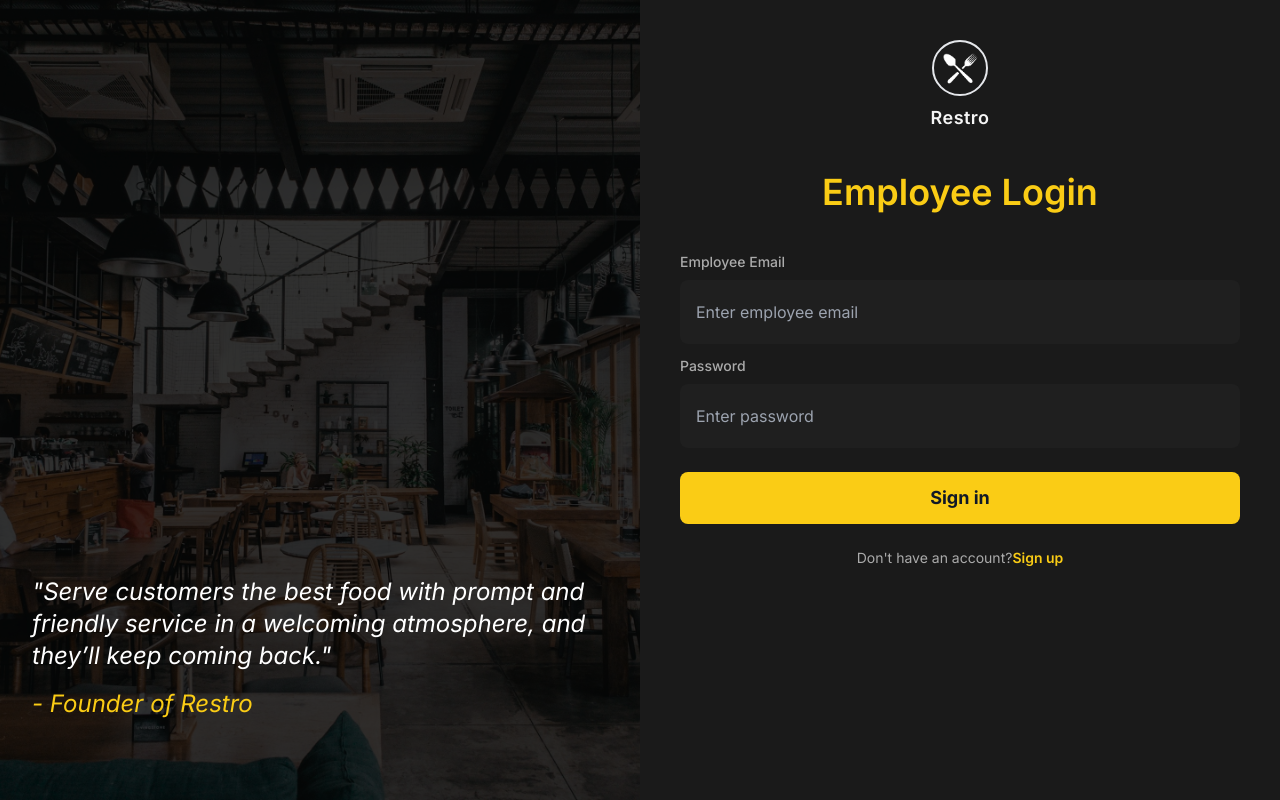
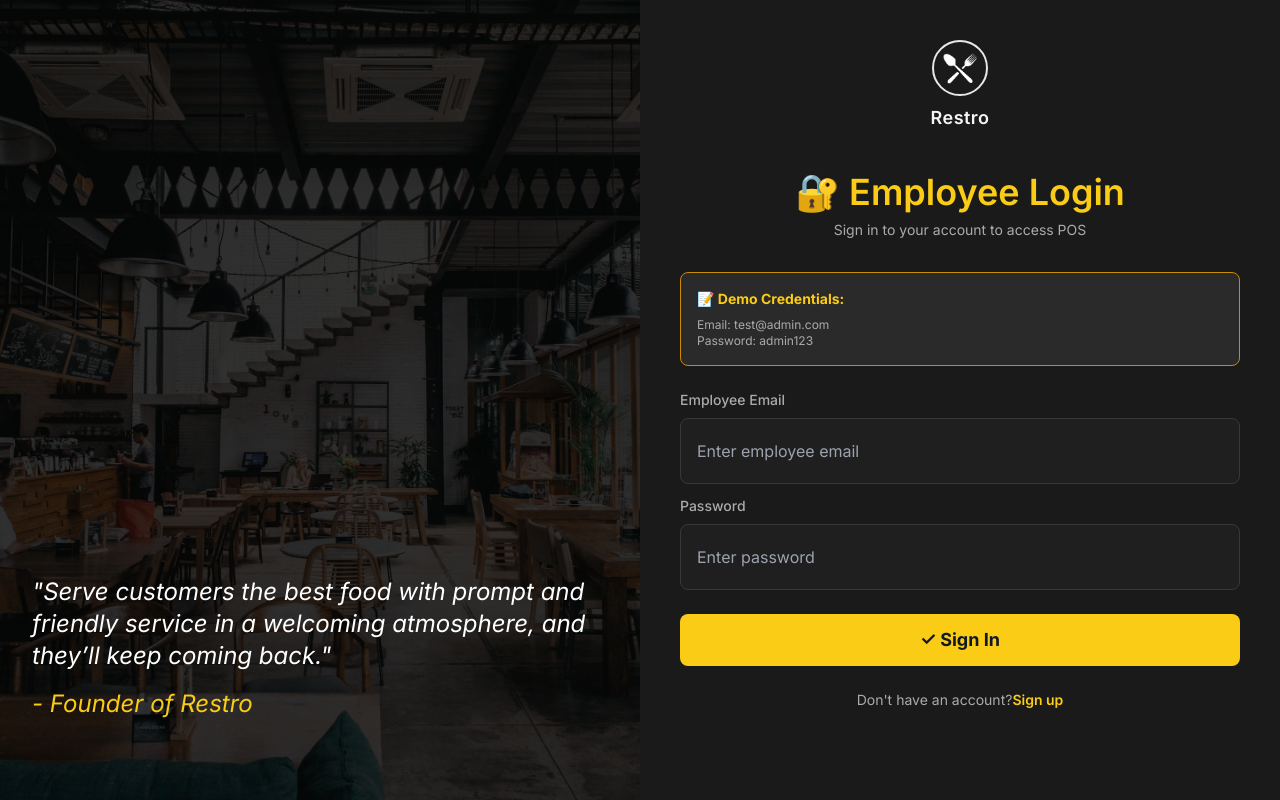
Before and after one commit to faizanchohan3/pos-restaurant, a React (Vite) app in the folder Restaurant_POS_System/pos-frontend/: page /auth in a window 1280 px wide. Built offline with nearby package versions, Linux system fonts and the light colour scheme; no server answers.

Commit message:
Improve UX: better auth flow, enhanced login form, improved data table visibility and scrolling

```diff
--- a/Restaurant_POS_System/pos-frontend/src/components/auth/Login.jsx
+++ b/Restaurant_POS_System/pos-frontend/src/components/auth/Login.jsx
@@ -9,18 +9,22 @@ import { useNavigate } from "react-router-dom";
 const Login = () => {
     const navigate = useNavigate();
     const dispatch = useDispatch();
-    const[formData, setFormData] = useState({
+    const [formData, setFormData] = useState({
       email: "",
       password: "",
     });
+    const [isSubmitting, setIsSubmitting] = useState(false);
 
     const handleChange = (e) => {
       setFormData({...formData, [e.target.name]: e.target.value});
     }
 
-
     const handleSubmit = (e) => {
       e.preventDefault();
+      if (!formData.email || !formData.password) {
+        enqueueSnackbar("Please fill all fields", { variant: "warning" });
+        return;
+      }
       loginMutation.mutate(formData);
     }
 
@@ -28,25 +32,47 @@ const Login = () => {
       mutationFn: (reqData) => login(reqData),
       onSuccess: (res) => {
           const { data } = res;
-          console.log(data);
+          console.log("Login successful:", data);
           const { _id, name, email, phone, role } = data.data;
+
+          // Dispatch user to Redux
           dispatch(setUser({ _id, name, email, phone, role }));
-          navigate("/");
+
+          // Show success message
+          enqueueSnackbar(`Welcome ${name}! Redirecting to dashboard...`, { variant: "success" });
+
+          // Set shop if it's an Admin
+          if (role === "Admin") {
+            localStorage.setItem("selectedShop", "1");
+          }
+
+          // Redirect after a brief delay so user sees the success message
+          setTimeout(() => {
+            navigate("/");
+          }, 800);
       },
       onError: (error) => {
-        const { response } = error;
-        enqueueSnackbar(response.data.message, { variant: "error" });
+        const message = error.response?.data?.message || "Login failed. Please check your credentials.";
+        enqueueSnackbar(message, { variant: "error" });
+        setIsSubmitting(false);
       }
     })
 
   return (
     <div>
       <form onSubmit={handleSubmit}>
+        {/* Demo Credentials Info */}
+        <div className="bg-[#2a2a2a] border border-yellow-600 rounded-lg p-4 mb-6">
+          <p className="text-yellow-400 text-sm font-bold mb-2">📝 Demo Credentials:</p>
+          <p className="text-[#ababab] text-xs">Email: test@admin.com</p>
+          <p className="text-[#ababab] text-xs">Password: admin123</p>
+        </div>
+
         <div>
           <label className="block text-[#ababab] mb-2 mt-3 text-sm font-medium">
             Employee Email
           </label>
-          <div className="flex item-center rounded-lg p-5 px-4 bg-[#1f1f1f]">
+          <div className="flex item-center rounded-lg p-5 px-4 bg-[#1f1f1f] border border-[#383838] focus-within:border-yellow-400">
             <input
               type="email"
               name="email"
@@ -62,7 +88,7 @@ const Login = () => {
           <label className="block text-[#ababab] mb-2 mt-3 text-sm font-medium">
             Password
           </label>
-          <div className="flex item-center rounded-lg p-5 px-4 bg-[#1f1f1f]">
+          <div className="flex item-center rounded-lg p-5 px-4 bg-[#1f1f1f] border border-[#383838] focus-within:border-yellow-400">
             <input
               type="password"
               name="password"
@@ -77,10 +103,18 @@ const Login = () => {
 
         <button
           type="submit"
-          className="w-full rounded-lg mt-6 py-3 text-lg bg-yellow-400 text-gray-900 font-bold"
+          disabled={loginMutation.isPending}
+          className="w-full rounded-lg mt-6 py-3 text-lg bg-yellow-400 text-gray-900 font-bold hover:bg-yellow-500 disabled:opacity-50 disabled:cursor-not-allowed transition"
         >
-          Sign in
+          {loginMutation.isPending ? "🔄 Signing in..." : "✓ Sign In"}
         </button>
+
+        {/* Status Message */}
+        {loginMutation.isPending && (
+          <div className="mt-4 p-3 bg-blue-900 border border-blue-600 rounded-lg text-blue-200 text-sm text-center">
+            🔐 Authenticating... Please wait
+          </div>
+        )}
       </form>
     </div>
   );
--- a/Restaurant_POS_System/pos-frontend/src/pages/Auth.jsx
+++ b/Restaurant_POS_System/pos-frontend/src/pages/Auth.jsx
@@ -38,9 +38,14 @@ const Auth = () => {
           <h1 className="text-lg font-semibold text-[#f5f5f5] tracking-wide">Restro</h1>
         </div>
 
-        <h2 className="text-4xl text-center mt-10 font-semibold text-yellow-400 mb-10">
-          {isRegister ? "Employee Registration" : "Employee Login"}
+        <h2 className="text-4xl text-center mt-10 font-semibold text-yellow-400 mb-2">
+          {isRegister ? "👤 Employee Registration" : "🔐 Employee Login"}
         </h2>
+        <p className="text-center text-[#ababab] text-sm mb-8">
+          {isRegister
+            ? "Create your staff account"
+            : "Sign in to your account to access POS"}
+        </p>
 
         {/* Components */}
         {isRegister ? <Register setIsRegister={setIsRegister} /> : <Login />}
--- a/Restaurant_POS_System/pos-frontend/src/pages/Products.jsx
+++ b/Restaurant_POS_System/pos-frontend/src/pages/Products.jsx
@@ -124,48 +124,55 @@ const Products = () => {
       </div>
 
       {/* Products Table */}
-      <div className="flex-1 overflow-auto px-10 pb-4">
-        <table className="w-full text-left text-[#ababab]">
-          <thead className="sticky top-0 bg-[#2a2a2a]">
-            <tr className="border-b border-[#383838]">
-              <th className="px-4 py-3 text-[#f5f5f5]">Image</th>
-              <th className="px-4 py-3 text-[#f5f5f5]">Product Name</th>
-              <th className="px-4 py-3 text-[#f5f5f5]">Category</th>
-              <th className="px-4 py-3 text-[#f5f5f5]">Price</th>
-              <th className="px-4 py-3 text-[#f5f5f5]">Description</th>
-              <th className="px-4 py-3 text-[#f5f5f5]">Actions</th>
+      <div className="flex-1 overflow-y-auto px-10 pb-8 bg-[#1f1f1f]">
+        <div className="rounded-lg border border-[#383838] overflow-hidden">
+          <table className="w-full text-left text-[#ababab] bg-[#1f1f1f]">
+            <thead className="sticky top-0 bg-[#2a2a2a] z-10 border-b-2 border-[#383838]">
+              <tr>
+                <th className="px-6 py-4 text-[#f5f5f5] font-semibold text-sm">Image</th>
+                <th className="px-6 py-4 text-[#f5f5f5] font-semibold text-sm">Product Name</th>
+                <th className="px-6 py-4 text-[#f5f5f5] font-semibold text-sm">Category</th>
+                <th className="px-6 py-4 text-[#f5f5f5] font-semibold text-sm">Price</th>
+                <th className="px-6 py-4 text-[#f5f5f5] font-semibold text-sm">Description</th>
+                <th className="px-6 py-4 text-[#f5f5f5] font-semibold text-sm">Actions</th>
               </tr>
             </thead>
             <tbody>
               {shopProducts.length === 0 ? (
                 <tr>
-                <td colSpan="6" className="px-4 py-8 text-center text-[#ababab]">
-                  No products in this shop yet. Click "Add Product" to get started!
+                  <td colSpan="6" className="px-6 py-12 text-center text-[#ababab]">
+                    <div className="flex flex-col items-center justify-center">
+                      <p className="text-lg mb-4">📦 No products in this shop yet</p>
+                      <p className="text-sm">Click "Add Product" button to add your first item!</p>
+                    </div>
                   </td>
                 </tr>
               ) : (
-              shopProducts.map((product) => (
-                <tr key={product.id} className="border-b border-[#383838] hover:bg-[#2a2a2a]">
-                  <td className="px-4 py-3 text-3xl">{product.image}</td>
-                  <td className="px-4 py-3 text-[#f5f5f5] font-semibold">{product.name}</td>
-                  <td className="px-4 py-3">
-                    <span className="bg-[#383838] text-[#f5f5f5] px-3 py-1 rounded text-sm">
+                shopProducts.map((product, index) => (
+                  <tr
+                    key={product.id}
+                    className="border-b border-[#383838] hover:bg-[#2a2a2a] transition even:bg-[#2a2a2a] even:bg-opacity-30"
+                  >
+                    <td className="px-6 py-4 text-3xl">{product.image}</td>
+                    <td className="px-6 py-4 text-[#f5f5f5] font-semibold">{product.name}</td>
+                    <td className="px-6 py-4">
+                      <span className="bg-blue-900 text-blue-200 px-3 py-1 rounded text-xs font-semibold">
                         {product.category}
                       </span>
                     </td>
-                  <td className="px-4 py-3 text-yellow-400 font-bold">₹{product.price.toLocaleString()}</td>
-                  <td className="px-4 py-3 text-sm">{product.description}</td>
-                  <td className="px-4 py-3 flex gap-2">
+                    <td className="px-6 py-4 text-yellow-400 font-bold">₹{product.price.toLocaleString()}</td>
+                    <td className="px-6 py-4 text-sm text-[#ababab]">{product.description}</td>
+                    <td className="px-6 py-4 flex gap-2">
                       <button
                         onClick={() => handleEditProduct(product)}
-                      className="bg-blue-600 hover:bg-blue-700 p-2 rounded text-white"
+                        className="bg-blue-600 hover:bg-blue-700 p-2 rounded text-white transition"
                         title="Edit"
                       >
                         <FiEdit2 size={16} />
                       </button>
                       <button
                         onClick={() => handleDeleteProduct(product.id)}
-                      className="bg-red-600 hover:bg-red-700 p-2 rounded text-white"
+                        className="bg-red-600 hover:bg-red-700 p-2 rounded text-white transition"
                         title="Delete"
                       >
                         <FiTrash2 size={16} />
@@ -176,6 +183,7 @@ const Products = () => {
               )}
             </tbody>
           </table>
+        </div>
       </div>
 
       {/* Add/Edit Product Modal */}
```
Lines whose indentation alone changed are shown as unchanged.
